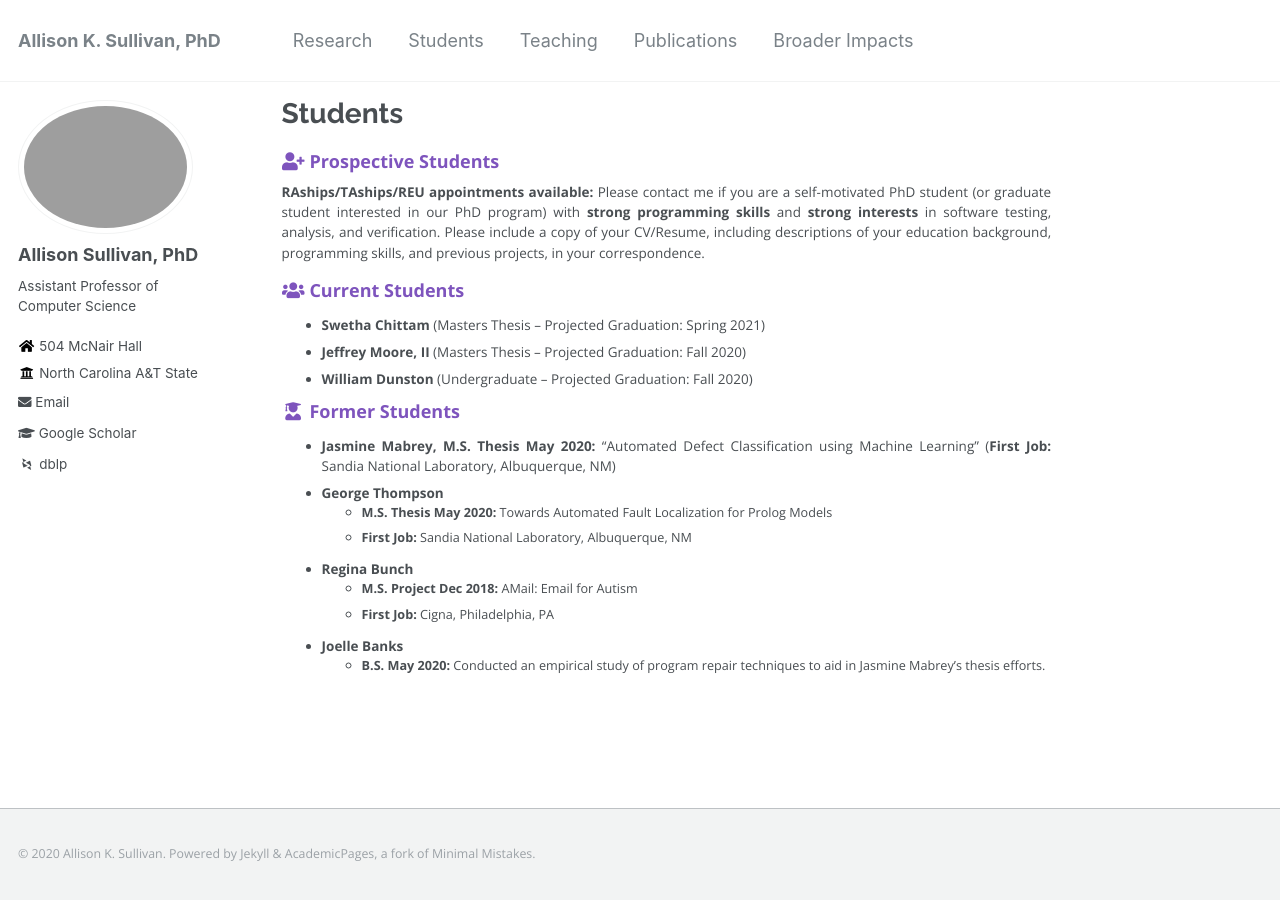
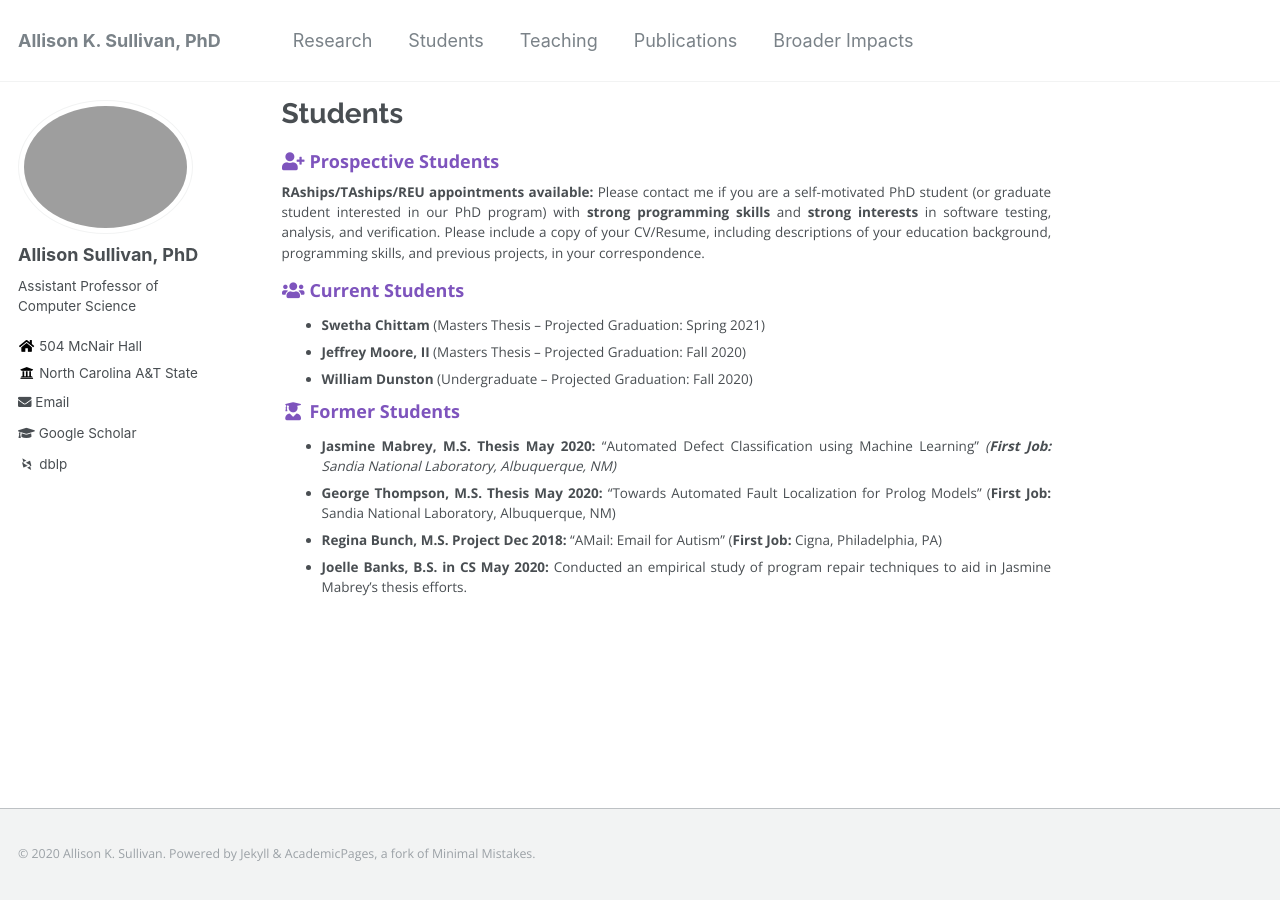
Before and after one commit to Allisonius/allisonius.github.io, a Jekyll site: the page built from _pages/students.md, in a window 1280 px wide. Built offline with Jekyll 4.4.1, drawn with Linux system fonts in a browser that asks for light colours; some web fonts are replaced.

```diff
--- a/_pages/students.md
+++ b/_pages/students.md
@@ -15,12 +15,7 @@ author_profile: true
 * **William Dunston** (Undergraduate -- Projected Graduation: Fall 2020)
 
 ### <i class="fa fa-fw fa-user-graduate" aria-hidden="true"></i> Former Students
-* **Jasmine Mabrey, M.S. Thesis May 2020:** "Automated Defect Classification using Machine Learning" (**First Job:** Sandia National Laboratory, Albuquerque, NM)
-* **George Thompson**
-    - **M.S. Thesis May 2020:** Towards Automated Fault Localization for Prolog Models
-    - **First Job:** Sandia National Laboratory, Albuquerque, NM
-* **Regina Bunch**
-    - **M.S. Project Dec 2018:** AMail: Email for Autism
-    - **First Job:** Cigna, Philadelphia, PA
-* **Joelle Banks**
-    - **B.S. May 2020:** Conducted an empirical study of program repair techniques to aid in Jasmine Mabrey's thesis efforts.
+* **Jasmine Mabrey, M.S. Thesis May 2020:** "Automated Defect Classification using Machine Learning" *(**First Job:** Sandia National Laboratory, Albuquerque, NM)*
+* **George Thompson, M.S. Thesis May 2020:** "Towards Automated Fault Localization for Prolog Models" (**First Job:** Sandia National Laboratory, Albuquerque, NM)
+* **Regina Bunch, M.S. Project Dec 2018:** "AMail: Email for Autism" (**First Job:** Cigna, Philadelphia, PA)
+* **Joelle Banks, B.S. in CS May 2020:** Conducted an empirical study of program repair techniques to aid in Jasmine Mabrey's thesis efforts.
```
